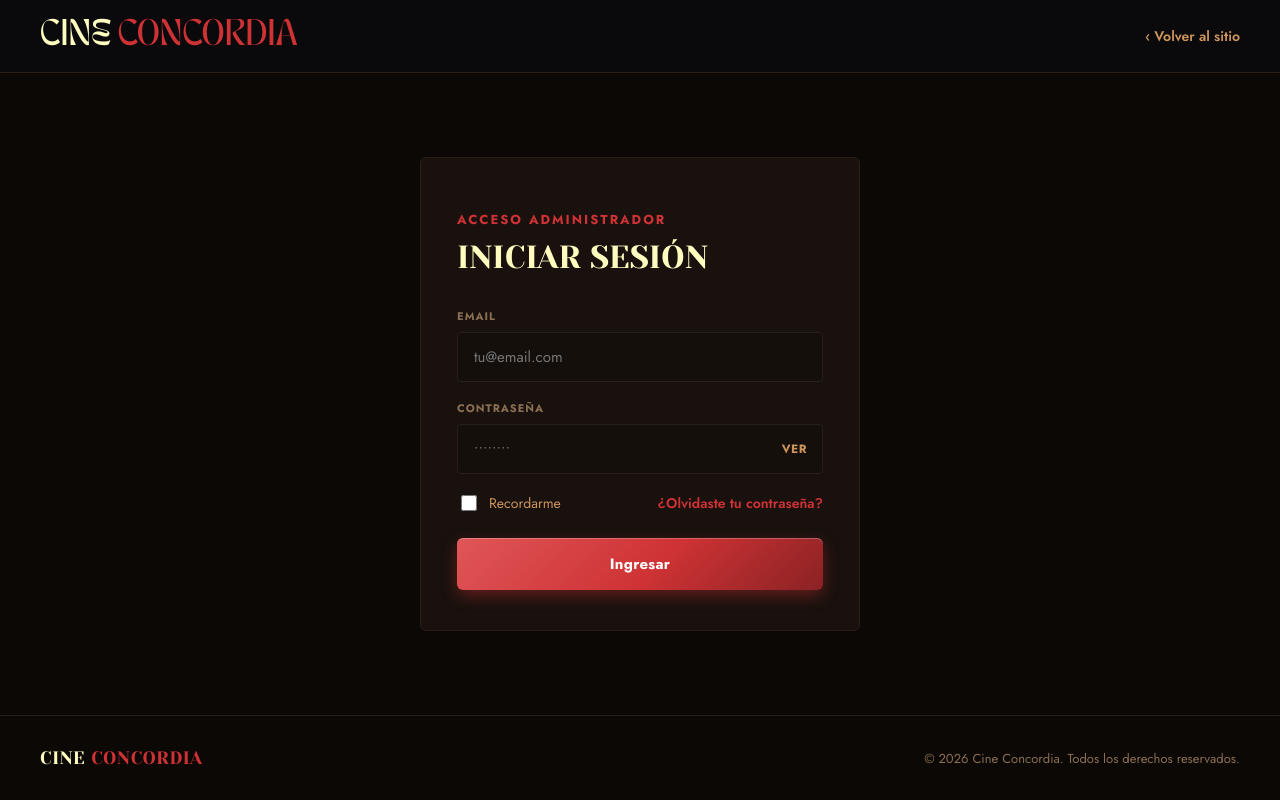
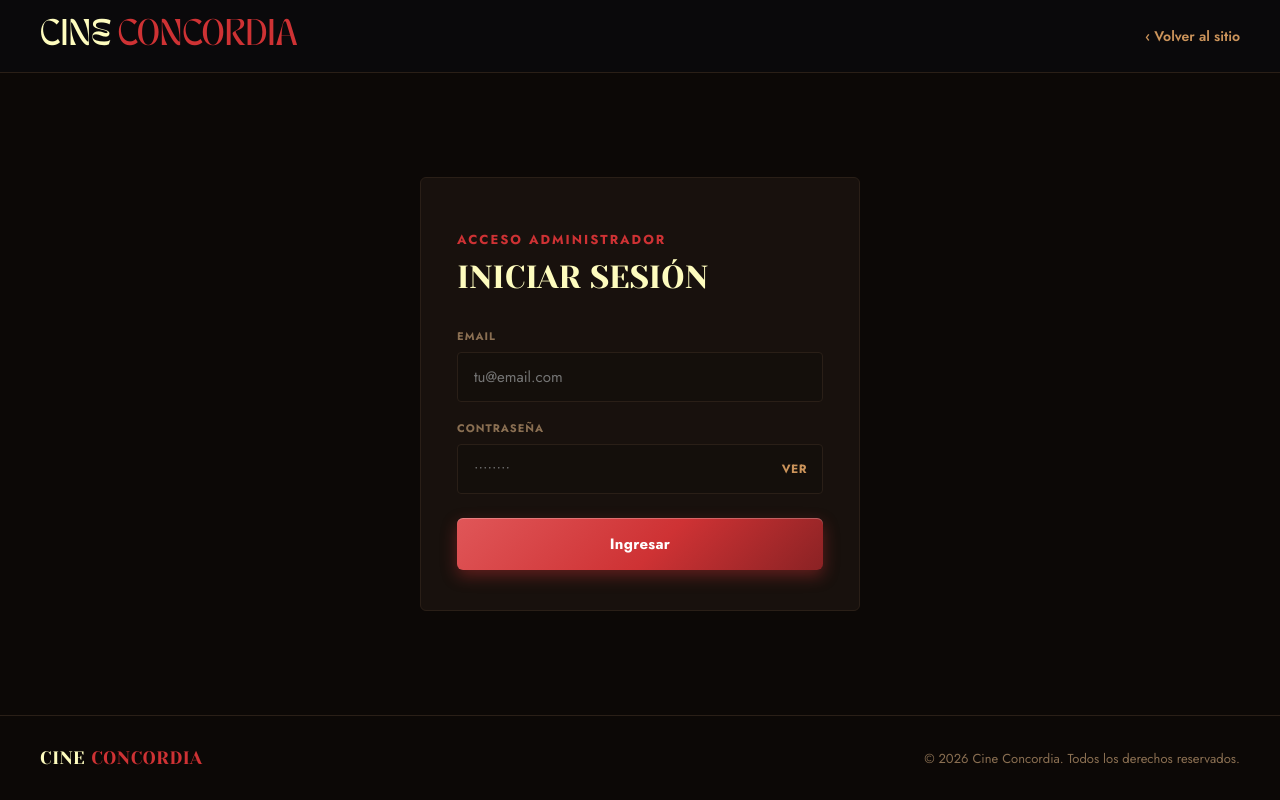
Before and after one commit to valentin-reboli/Proyecto-Cine, an Angular app in the folder frontend/: page /login in a window 1280 px wide. Built offline with nearby package versions, Linux system fonts and the light colour scheme.

Commit message:
feat(login): conecta el formulario de login al backend

```diff
--- a/frontend/src/app/features/login/login.component.css
+++ b/frontend/src/app/features/login/login.component.css
@@ -151,3 +151,13 @@
 .login-form .btn-lg {
   margin-top: 6px;
 }
+
+.login-error {
+  background: var(--accent-soft-12, rgba(206, 50, 52, 0.12));
+  border: 1px solid var(--accent, #ce3234);
+  color: var(--text-primary, #fefcbe);
+  font-size: 14px;
+  padding: 12px 16px;
+  border-radius: var(--radius-md, 4px);
+  margin: 0 0 20px;
+}
--- a/frontend/src/app/features/login/login.component.html
+++ b/frontend/src/app/features/login/login.component.html
@@ -9,33 +9,43 @@
       <p class="eyebrow">Acceso administrador</p>
       <h1>Iniciar sesi&oacute;n</h1>
 
-      <form class="login-form">
+      @if (error()) {
+        <p class="login-error">{{ error() }}</p>
+      }
+
+      <form class="login-form" (ngSubmit)="ingresar()">
         <label class="field">
           <span class="field-label">Email</span>
-          <input type="email" placeholder="tu@email.com" autocomplete="email" />
+          <input
+            type="email"
+            name="email"
+            placeholder="tu@email.com"
+            autocomplete="email"
+            [(ngModel)]="email"
+            required
+          />
         </label>
 
         <label class="field">
           <span class="field-label">Contrase&ntilde;a</span>
           <span class="password-wrap">
             <input
-              type="password"
+              [type]="verPassword ? 'text' : 'password'"
+              name="password"
               placeholder="&bull;&bull;&bull;&bull;&bull;&bull;&bull;&bull;"
               autocomplete="current-password"
+              [(ngModel)]="password"
+              required
             />
-            <button type="button" class="toggle-pass">Ver</button>
+            <button type="button" class="toggle-pass" (click)="toggleVerPassword()">
+              {{ verPassword ? 'Ocultar' : 'Ver' }}
+            </button>
           </span>
         </label>
 
-        <div class="form-row">
-          <label class="remember">
-            <input type="checkbox" />
-            Recordarme
-          </label>
-          <a routerLink="/recuperar">&iquest;Olvidaste tu contrase&ntilde;a?</a>
-        </div>
-
-        <button type="submit" class="btn btn-primary btn-lg">Ingresar</button>
+        <button type="submit" class="btn btn-primary btn-lg" [disabled]="enviando()">
+          {{ enviando() ? 'Ingresando…' : 'Ingresar' }}
+        </button>
       </form>
     </section>
   </main>
--- a/frontend/src/app/features/login/login.component.ts
+++ b/frontend/src/app/features/login/login.component.ts
@@ -1,10 +1,42 @@
-import { Component } from '@angular/core';
-import { RouterLink } from '@angular/router';
+import { Component, inject, signal } from '@angular/core';
+import { FormsModule } from '@angular/forms';
+import { Router, RouterLink } from '@angular/router';
+import { AuthService } from '../../core/services/auth.service';
 
 @Component({
   selector: 'app-login',
-  imports: [RouterLink],
+  imports: [RouterLink, FormsModule],
   templateUrl: './login.component.html',
   styleUrl: './login.component.css',
 })
-export class LoginComponent {}
+export class LoginComponent {
+  private readonly auth = inject(AuthService);
+  private readonly router = inject(Router);
+
+  email = '';
+  password = '';
+  verPassword = false;
+
+  readonly enviando = signal(false);
+  readonly error = signal('');
+
+  toggleVerPassword(): void {
+    this.verPassword = !this.verPassword;
+  }
+
+  ingresar(): void {
+    this.enviando.set(true);
+    this.error.set('');
+
+    this.auth.login(this.email, this.password).subscribe({
+      next: () => {
+        this.enviando.set(false);
+        this.router.navigateByUrl('/admin');
+      },
+      error: () => {
+        this.enviando.set(false);
+        this.error.set('Email o contraseña incorrectos.');
+      },
+    });
+  }
+}
```
